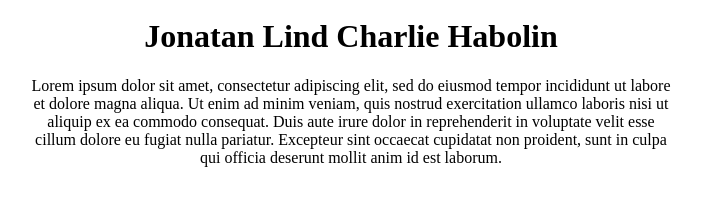
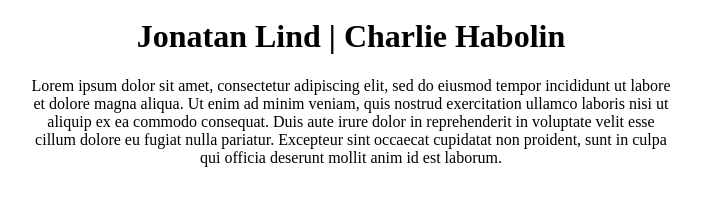
Before and after one commit to monkcs/Datakommunikation, a plain HTML site: page Laboration 1/Web server/index.html in a window 1280 px wide. Shown: the part 831-1036 px from the top of the page, without its empty margins (289-990 px from the left). Drawn offline with Linux system fonts and the light colour scheme.

Commit message:
Update index.html

```diff
--- a/Laboration 1/Web server/index.html
+++ b/Laboration 1/Web server/index.html
@@ -20,7 +20,7 @@
         <img src="halloween.gif" alt="halloween">
     </div>
     <div id = "text">
-        <h1>Jonatan Lind Charlie Habolin</h1>
+        <h1>Jonatan Lind | Charlie Habolin</h1>
         <p>
             Lorem ipsum dolor sit amet, consectetur adipiscing elit, sed do eiusmod tempor incididunt ut labore et dolore magna aliqua. Ut enim ad minim veniam, quis nostrud exercitation ullamco laboris nisi ut aliquip ex ea commodo consequat. Duis aute irure dolor in reprehenderit in voluptate velit esse cillum dolore eu fugiat nulla pariatur. Excepteur sint occaecat cupidatat non proident, sunt in culpa qui officia deserunt mollit anim id est laborum.
         </p>
```
